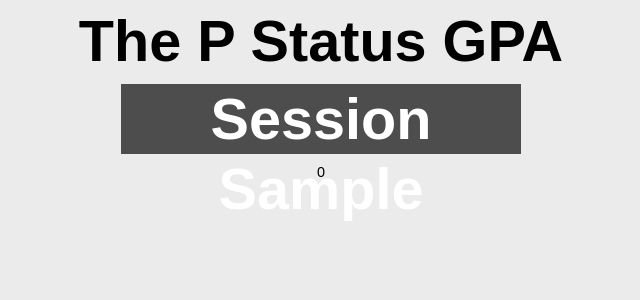
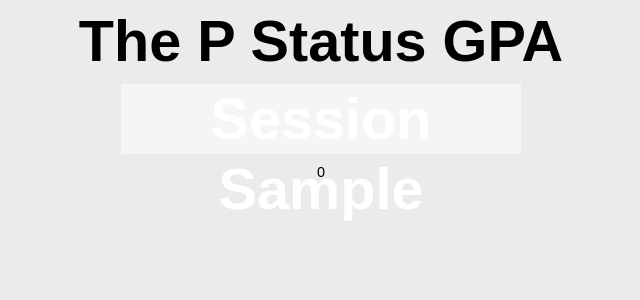
Before and after one commit to brendanoneil/PStatus, a PHP site: page /results.php in a window 1280 px wide. Shown: the top 300 px of the page, without its empty margins (319-959 px from the left). Run offline with PHP 8.4, Linux system fonts and the light colour scheme; tables that the repository leaves empty or names only in its code hold one stand-in row (values such as "Sample post"); data that the repository does not hold is empty.

Commit message:
Edited includes/style.css via GitHub

```diff
--- a/includes/style.css
+++ b/includes/style.css
@@ -25,7 +25,7 @@ h2 {
 	line-height:70px;
 	text-align:center;
 	color:white;
-	background-color:#4d4d4d;
+	background-color:#f5f5f5;
 	margin:10px auto;
 	font-size:4em;
 	font-weight:bold;
```
